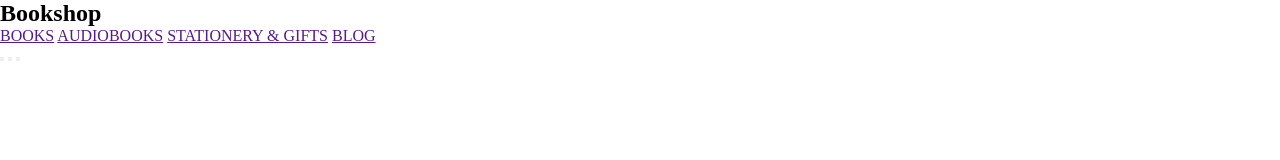
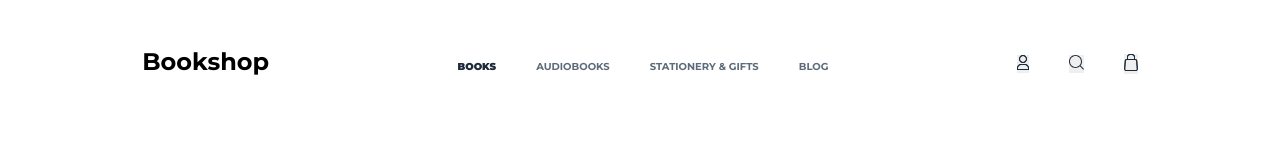
Before and after one commit to Lirgat/book-store, a website built with webpack: page index.html in a window 1280 px wide. Built offline with nearby package versions, Linux system fonts and the light colour scheme.

Commit message:
header-navigation

```diff
--- a/index.html
+++ b/index.html
@@ -3,6 +3,7 @@
 <head>
     <meta charset="UTF-8">
     <meta name="viewport" content="width=device-width, initial-scale=1.0">
+    <link rel="stylesheet" href="/public/main.css">
     <title>Book store</title>
 </head>
 <body>
@@ -10,15 +11,15 @@
         <nav class="header-nav">
             <h1 class="header-logo">Bookshop</h1>
         <div class="header-links">
-            <a href="" class="header-links_link">BOOKS</a>
-            <a href="" class="header-links_link">AUDIOBOOKS</a>
-            <a href="" class="header-links_link">STATIONERY & GIFTS</a>
-            <a href="" class="header-links_link">BLOG</a>
+            <a href="#" class="header-links_link active">BOOKS</a>
+            <a href="#" class="header-links_link">AUDIOBOOKS</a>
+            <a href="#" class="header-links_link">STATIONERY & GIFTS</a>
+            <a href="#" class="header-links_link">BLOG</a>
         </div>
         <div class="header-buttons">
-            <button class="header-buttons_login"></button>
-            <button class="header-buttons_search"></button>
-            <button class="header-buttons_shopper"></button>
+            <button class="header-buttons_login"><img src="./src/assets/img/svg/user.svg" alt="" class="header-buttons_login__svg"></button>
+            <button class="header-buttons_search"><img src="./src/assets/img/svg/search.svg" alt="" class="header-buttons_search__svg"></button>
+            <button class="header-buttons_shopper"><img src="./src/assets/img/svg/shop bag.svg" alt="" class="header-buttons_shopper__svg"></button>
         </div>
         </nav>
         <section class="banner-slide">
@@ -32,4 +33,5 @@
 
     </footer>
 </body>
+<script src="/public/main.js"></script>
 </html>
--- a/package.json
+++ b/package.json
@@ -5,9 +5,9 @@
   "main": "index.js",
   "scripts": {
     "test": "echo \"Error: no test specified\" && exit 1",
-    "build": "webpack",
+    "build": "sass ./src/scss/style.scss:./src/css/index.css && webpack",
     "build:watch": "webpack --watch",
-    "scss": "sass --watch ./src/scss/index.scss:./src/css/index.css"
+    "scss": "sass --watch ./src/scss/style.scss:./src/css/index.css"
   },
   "author": "",
   "license": "ISC",
--- /dev/null
+++ b/src/scss/components/header.scss
@@ -0,0 +1,34 @@
+@import "../mixins.scss";
+
+.project-header {
+    padding-top: 47px;
+    @include flex(column, center, space-around, 0);
+}
+
+.header-nav {
+    width: 100%;
+    @include flex(row, baseline, space-between, 0);
+}
+
+.header-logo {
+    font-size: 1.5rem;
+}
+
+.header-links, .header-buttons {
+    @include flex(row, center, center, 40px);
+}
+
+.header-links_link {
+    @include button(#5C6A79, 10px);
+    font-weight: 700;
+}
+
+.active {
+    @include button(#1C2A39, 10px);
+    font-weight: 900;
+}
+
+.header-buttons_login, .header-buttons_search, .header-buttons_shopper {
+    @include svg(unset, unset);
+    cursor: pointer;
+}
--- a/src/scss/index.scss
+++ b/src/scss/index.scss
@@ -1,12 +1,19 @@
+@font-face {
+    font-family: "Montserrat";
+    src: url("../assets/fonts/Montserrat-VariableFont_wght.ttf") format("truetype");
+}
+
 * {
     margin: 0;
     padding: 0;
     box-sizing: border-box;
+    font-family: 'Montserrat';
 }
 
-@mixin flex($direction, $align, $justify) {
-    display: flex;
-    flex-direction: $direction;
-    align-items: $align;
-    justify-content: $justify;
+html {
+    font-size: 16px;
 }
+
+body {
+    padding: 0 11.11% 0 11.11%;
+}
--- /dev/null
+++ b/src/scss/mixins.scss
@@ -0,0 +1,22 @@
+@mixin flex($direction, $align, $justify, $gap) {
+    display: flex;
+    flex-direction: $direction;
+    align-items: $align;
+    justify-content: $justify;
+    gap: $gap;
+}
+
+@mixin button($color, $size) {
+    color: $color;
+    text-decoration: none;
+    cursor: pointer;
+    background-color: none;
+    font-size: $size;
+}
+
+@mixin svg($width, $height) {
+    background-color: none;
+    border: none;
+    width: $width;
+    height: $height;
+}
--- /dev/null
+++ b/src/scss/style.scss
@@ -0,0 +1 @@
+@import "index","./components/header";
--- a/webpack.config.js
+++ b/webpack.config.js
@@ -1,4 +1,4 @@
-var path = require("path")
+var path = require("path");
 const MiniCssExtractPlugin = require("mini-css-extract-plugin");
 const CssMinimizerPlugin = require("css-minimizer-webpack-plugin");
 const TerserPlugin = require("terser-webpack-plugin");
@@ -7,7 +7,7 @@ module.exports = {
   entry: path.resolve(__dirname, "./src/ts/bin/index.ts"),
   output: {
     path: path.resolve(__dirname, "public"),
-        filename: "main.js"
+    filename: "main.js",
   },
   mode: "production",
   plugins: [new MiniCssExtractPlugin()],
@@ -15,22 +15,24 @@ module.exports = {
     rules: [
       {
         test: /\.s?css$/,
-                use: [MiniCssExtractPlugin.loader, "css-loader", "sass-loader"]
+        use: [MiniCssExtractPlugin.loader, "css-loader", "sass-loader"],
       },
       {
         test: /\.tsx?$/,
-                use: 'ts-loader',
+        use: "ts-loader",
         exclude: /node_modules/,
-            }
-        ]
+      },
+      {
+        test: /\.(woff|woff2|eot|ttf|otf)$/i,
+        type: 'asset/resource',
+      },
+    ],
   },
   resolve: {
-        extensions: [".tsx", ".ts", ".js"]
+    extensions: [".tsx", ".ts", ".js"],
   },
   optimization: {
     minimize: true,
-        minimizer: [
-            new CssMinimizerPlugin(), new TerserPlugin()
-        ]
-    }
-}
+    minimizer: [new CssMinimizerPlugin(), new TerserPlugin()],
+  },
+};
```
Also changed, not shown: src/assets/fonts/Montserrat-VariableFont_wght.ttf (added), src/assets/img/svg/search.svg (added), src/assets/img/svg/shop bag.svg (added), src/assets/img/svg/user.svg (added), src/css/index.css, 1 other file. Lines whose indentation alone changed are shown as unchanged.
